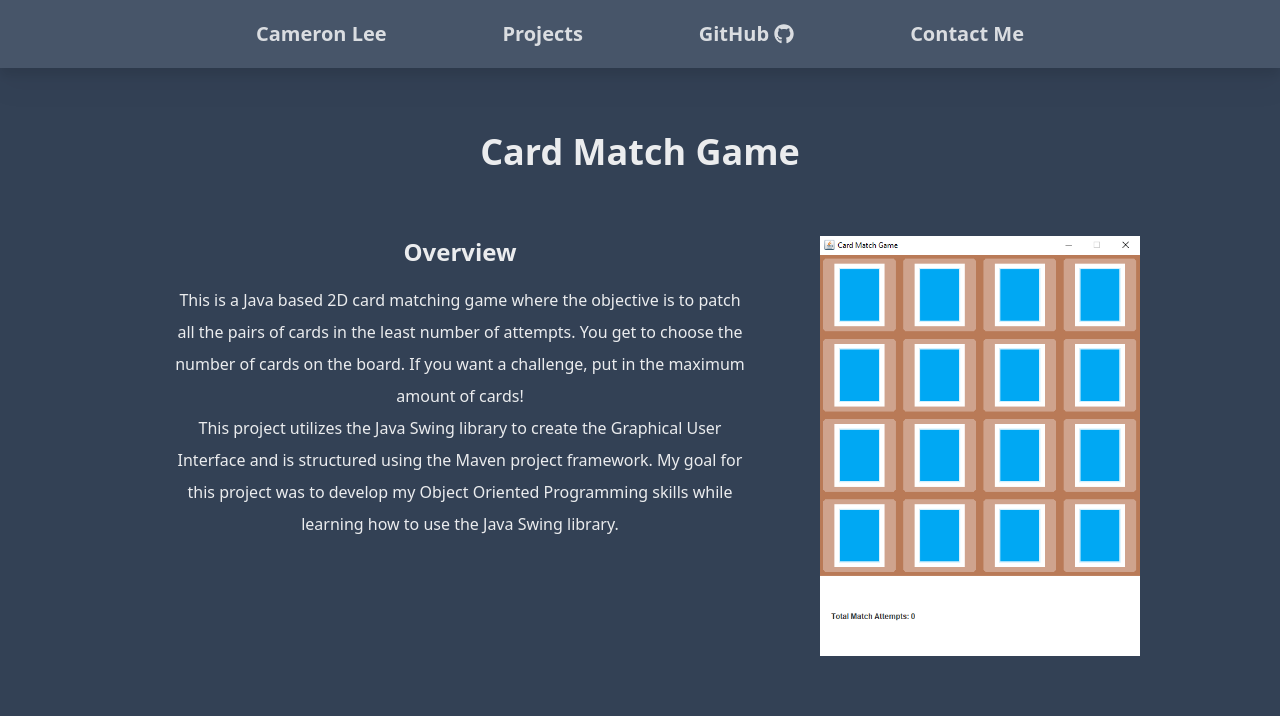
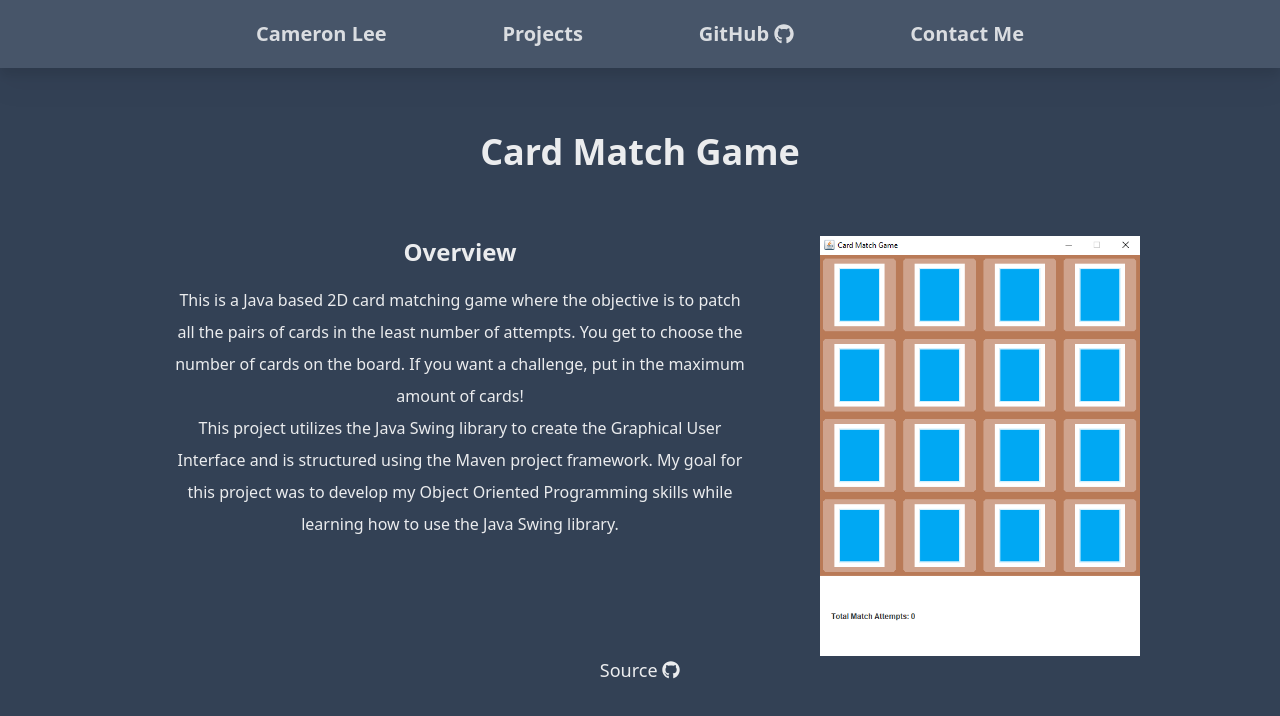
Before and after one commit to catchet101/Portfolio-Site, a Next.js app: page /projects/card-match-game in a window 1280 px wide. Shown: the top 716 px of the page. Built offline with nearby package versions, Linux system fonts and the light colour scheme.

Commit message:
added source link in card match game

```diff
--- a/app/projects/card-match-game/page.tsx
+++ b/app/projects/card-match-game/page.tsx
@@ -1,5 +1,6 @@
 import React from "react";
 import styles from '../projects.module.css'
+import { FaGithub } from 'react-icons/fa'
 
 export default function CardMatchGame() {
     return (
@@ -7,7 +8,7 @@ export default function CardMatchGame() {
             <h1 className='page-header'>
                 <span className='font-bold'>Card Match Game</span>
             </h1>
-            <section className='flex flex-col text-center'>
+            <section className='flex flex-col'>
                 <div className='flex flex-col md:flex-row justify-center text-center mt-0 md:mt-16'>
                     <div className={styles.overviewSection}>
                         <h2 className='section-header'>
@@ -25,7 +26,9 @@ export default function CardMatchGame() {
                     </div>
                 </div>
                 <div>
-
+                    <a href='https://github.com/catchet101/Card-Match-Game' className={styles.sourceLink}>
+                        Source&nbsp;<FaGithub/>
+                    </a>
                 </div>
             </section>
         </main>
--- a/app/projects/page.tsx
+++ b/app/projects/page.tsx
@@ -11,7 +11,7 @@ export default function ProjectsPage() {
             </h1>
             <section className='flex flex-col'>
                 <p className='flex justify-center mt-4'>
-                    Below are some of the projects I've worked on. Click on them to learn more!
+                    Below are some of the projects I&#39;ve worked on. Click on them to learn more!
                 </p>
                 <div className={projectsRowTailwind}>
                     <ProjectBox
--- a/app/projects/projects.module.css
+++ b/app/projects/projects.module.css
@@ -1,3 +1,7 @@
 .overviewSection {
     @apply flex flex-col text-center w-full md:w-1/2 mt-16 md:mt-0 mr-0 md:mr-10;
 }
+
+.sourceLink {
+    @apply flex flex-row items-center justify-center text-lg
+}
--- a/package.json
+++ b/package.json
@@ -21,6 +21,7 @@
     "@types/react": "^18",
     "@types/react-dom": "^18",
     "autoprefixer": "^10",
+    "daisyui": "^3.9.4",
     "eslint": "^8",
     "eslint-config-next": "13.5.6",
     "postcss": "^8",
--- a/tailwind.config.ts
+++ b/tailwind.config.ts
@@ -13,7 +13,7 @@ const config: Config = {
     }
   },
   plugins: [
-    require('@tailwindcss/typography')
+    require('@tailwindcss/typography'),
   ],
 }
 
```
Also changed, not shown: 1 other file (tests, documents, lock files or other folders).
